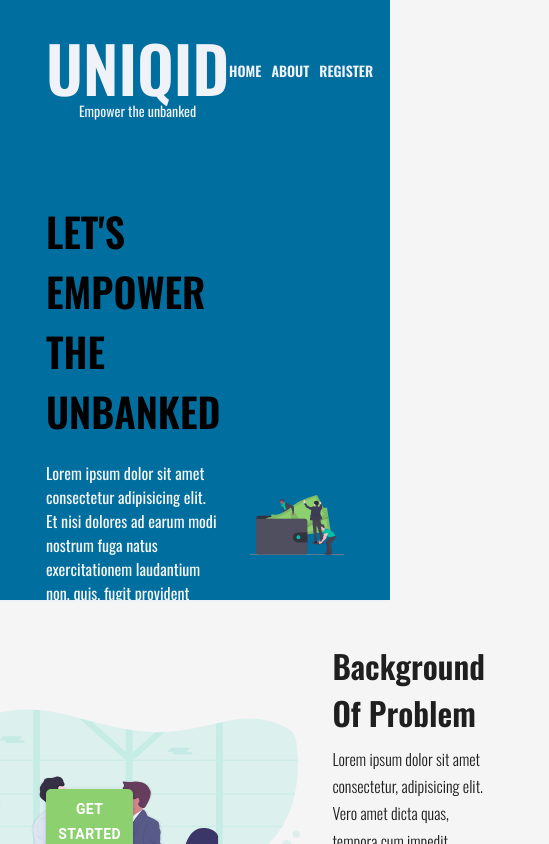
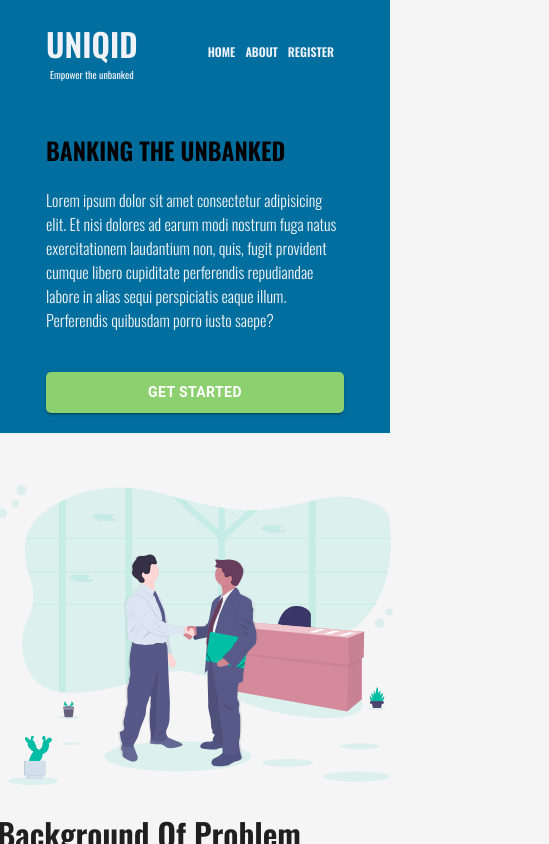
Before and after one commit to promiselxg/Fintech-2021---AI-Enabled-Payments, a React (Create React App) app: page / in a window 390 px wide. Shown: the top 844 px of the page, 549 px wide, since content can reach past the window. Built offline with nearby package versions, Linux system fonts and the light colour scheme.

Commit message:
responsivness

```diff
--- a/public/index.html
+++ b/public/index.html
@@ -5,10 +5,7 @@
     <link rel="icon" href="%PUBLIC_URL%/favicon.ico" />
     <meta name="viewport" content="width=device-width, initial-scale=1" />
     <meta name="theme-color" content="#000000" />
-    <meta
-      name="description"
-      content="Web site created using create-react-app"
-    />
+    <meta name="description" content="UniqID | Banking the unBanked" />
     <link rel="preconnect" href="https://fonts.gstatic.com" />
     <link
       href="https://fonts.googleapis.com/css2?family=Oswald:wght@200;300;400;600&display=swap"
--- a/src/App.js
+++ b/src/App.js
@@ -9,8 +9,8 @@ import "aos/dist/aos.css";
 function App() {
   useEffect(() => {
     AOS.init({
-      duration: 2000,
-      offset: 100,
+      duration: 3000,
+      offset: 200,
     });
   }, []);
 
--- a/src/components/Cards.js
+++ b/src/components/Cards.js
@@ -4,7 +4,7 @@ import Wallet from "../image/welcome.svg";
 const Cards = () => {
   return (
     <>
-      <section className="card">
+      <section className="card" data-aos="zoom-in">
         <img src={Wallet} alt="wallet" />
         <div>
           <h1>Background of Problem</h1>
@@ -17,7 +17,7 @@ const Cards = () => {
           </p>
         </div>
       </section>
-      <section className="card" data-aos="fade-right">
+      <section className="card" data-aos="zoom-in">
         <img src={Solution} alt="proposed solution" />
         <div>
           <h1>Proposed Solution</h1>
@@ -30,7 +30,7 @@ const Cards = () => {
           </p>
         </div>
       </section>
-      <section className="card" data-aos="fade-left">
+      <section className="card" data-aos="zoom-in">
         <img src={Roadmap} alt="one year roadmap" />
         <div>
           <h1>one year roadmap</h1>
--- a/src/components/Header.js
+++ b/src/components/Header.js
@@ -19,7 +19,7 @@ const Header = () => {
         </div>
         <div className="app__header__container">
           <div className="app__containerLeft">
-            <h1>Let's Empower the UNBANKED</h1>
+            <h1>Banking the UNBANKED</h1>
             <p>
               Lorem ipsum dolor sit amet consectetur adipisicing elit. Et nisi
               dolores ad earum modi nostrum fuga natus exercitationem laudantium
--- a/src/style/Body.css
+++ b/src/style/Body.css
@@ -33,3 +33,18 @@
   color: #1f1f1f;
   font-weight: 300;
 }
+
+@media screen and (max-width: 900px) {
+  .app__body__container {
+    margin: 50px 30px;
+  }
+  .card {
+    display: block;
+    margin-bottom: 30px;
+  }
+  .card > img {
+    height: 300px;
+    margin-bottom: 20px;
+    object-fit: contain;
+  }
+}
--- a/src/style/Footer.css
+++ b/src/style/Footer.css
@@ -51,3 +51,31 @@
   object-fit: contain;
   margin-bottom: 10px;
 }
+
+@media screen and (max-width: 1000px) {
+  .footer {
+    margin: 50px 30px;
+  }
+
+  .footer__top {
+    display: block;
+  }
+  .left {
+    display: block;
+    text-align: center;
+  }
+  .left > h1 {
+    color: whitesmoke;
+    margin-bottom: 5px;
+  }
+  .center {
+    display: none;
+  }
+  .right {
+    display: block;
+  }
+  .right > img {
+    height: 250px;
+    margin-top: 20px;
+  }
+}
--- a/src/style/Header.css
+++ b/src/style/Header.css
@@ -89,3 +89,54 @@
 .app__containerLeft > button:hover {
   color: #333 !important;
 }
+
+@media screen and (max-width: 1000px) {
+  .app__header {
+    width: 100%;
+    height: auto;
+  }
+  .app__topLeft > h1 {
+    font-size: 2rem;
+    margin-bottom: 0px;
+  }
+  .app__topLeft {
+    margin-right: 20px;
+  }
+  .app__topLeft > p {
+    font-size: 10px;
+  }
+  .app__header__container {
+    display: block;
+  }
+  .app__containerLeft {
+    flex: 1;
+    width: 100%;
+    margin-top: 30px;
+  }
+  .app__containerRight {
+    display: none;
+  }
+  .app__containerRight > img {
+    display: none;
+  }
+  .app__containerLeft > h1 {
+    margin-bottom: 10px;
+    font-size: 1.5rem;
+    text-transform: uppercase;
+  }
+  .app__containerLeft > p {
+    font-weight: 300;
+    line-height: 1.5rem;
+    font-size: 16px;
+  }
+  .app__containerLeft > button {
+    width: 100%;
+    margin-bottom: 20px;
+  }
+}
+
+@media screen and (max-width: 500px) {
+  .app__topRight > h2 {
+    font-size: 12px;
+  }
+}
```
